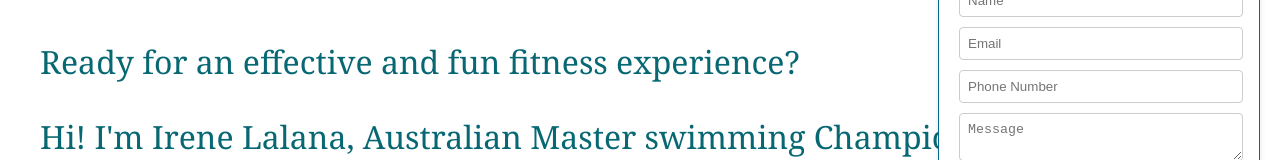
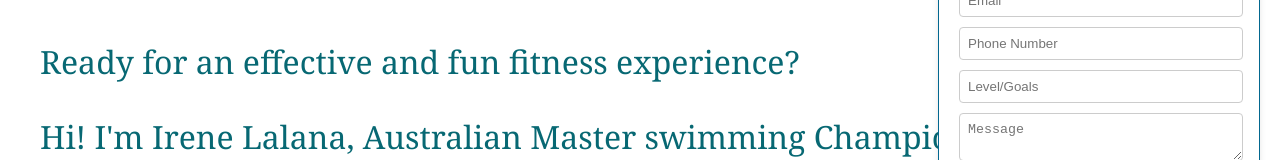
Before and after one commit to irenelalana/personal-website, a Next.js app: page / in a window 1280 px wide. Both pictures are taken after a click on the button "Contact Me". Shown: the part 357-517 px from the top of the page. Built offline with nearby package versions, Linux system fonts and the light colour scheme.

Commit message:
Add goals input field to ContactForm

```diff
--- a/src/components/ContactForm.tsx
+++ b/src/components/ContactForm.tsx
@@ -30,6 +30,7 @@ const ContactForm: React.FC = () => {
           <input type="text" id="name" name="name" placeholder="Name" required />
           <input type="email" id="email" name="email" placeholder="Email" required />
           <input type="tel" id="phone" name="phone" placeholder="Phone Number" required />
+          <input type="goals" id="goals" name="goals" placeholder="Level/Goals" required />
           <textarea id="message" name="message" placeholder="Message" required></textarea>
           <button type="submit">Send</button>
           <p className="form-disclaimer">
```
